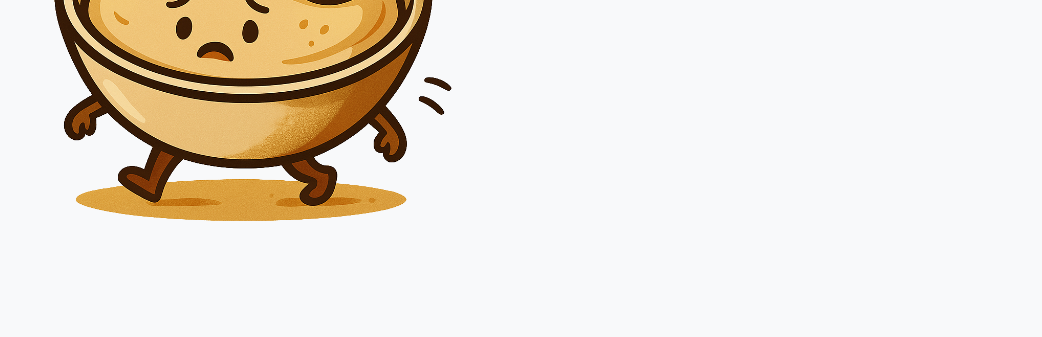
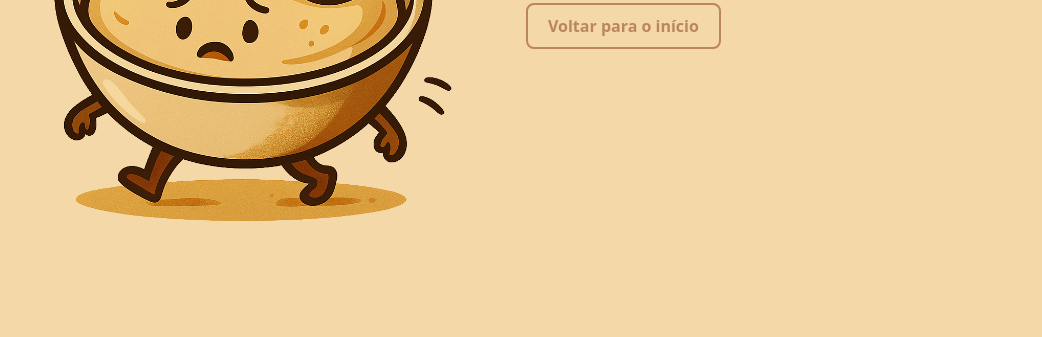
Before and after one commit to tiagodnzz/cantinho-acucarado, a plain HTML site: page public/404.html in a window 1280 px wide. Shown: the part 463-800 px from the top of the page, without its empty margins (126-1168 px from the left). Drawn offline with nearby package versions, Linux system fonts and the light colour scheme.

Commit message:
ajustando css

```diff
--- a/public/404.html
+++ b/public/404.html
@@ -8,7 +8,7 @@
   <!-- favicon -->
   <link rel="icon" type="image/png" sizes="32x32" href="favicon.png">
   <link href="https://cdn.jsdelivr.net/npm/bootstrap@5.3.3/dist/css/bootstrap.min.css" rel="stylesheet">
-  <link rel="stylesheet" href="css/style.css">
+  <link rel="stylesheet" href="assets/css/home.css">
 
 </head>
 
```
